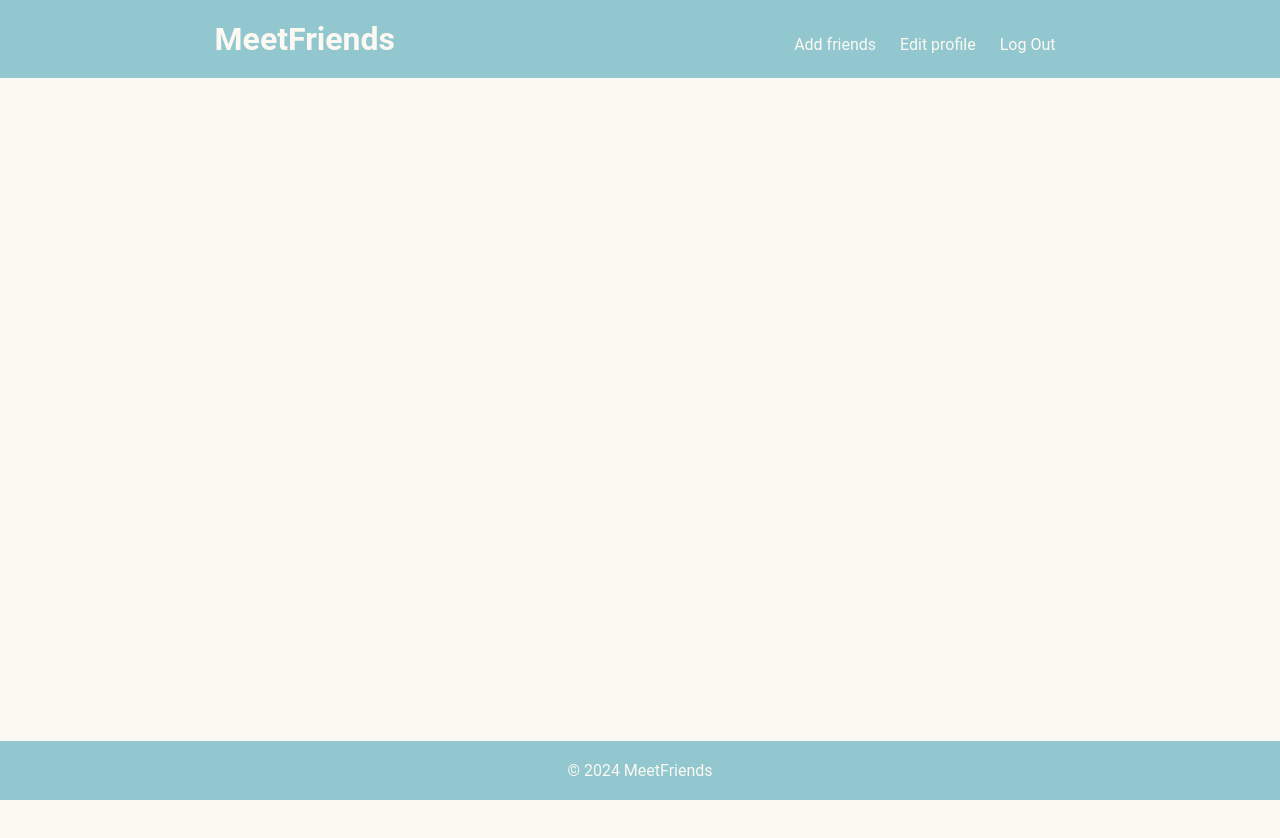
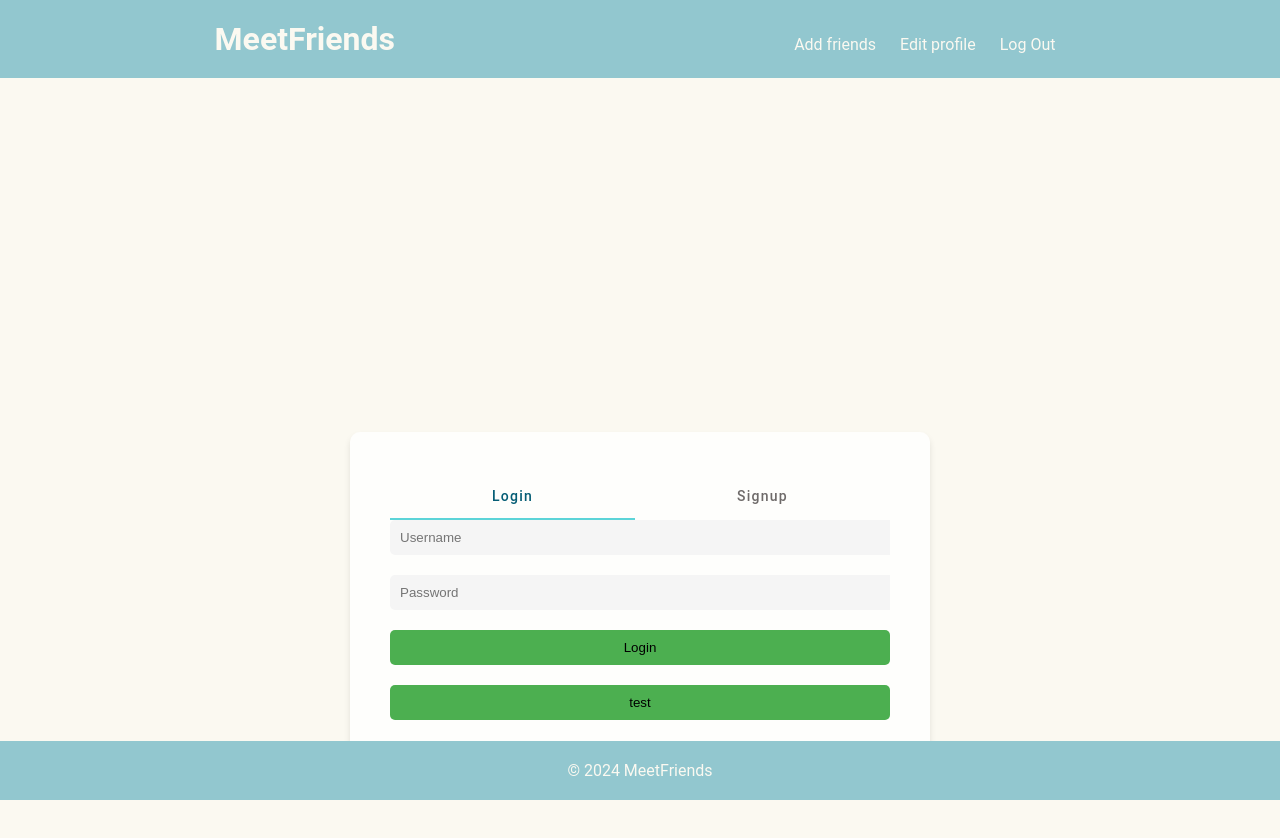
Before and after one commit to leksonn/MeetFriends-frontend, an Angular app: page / in a window 1280 px wide. Shown: the top 838 px of the page. Before the commit the page ends 800 px from the top, so only its background shows below. Built offline with nearby package versions, Linux system fonts and the light colour scheme.

Commit message:
Brute force merged to main

```diff
--- a/src/app/app-routing.module.ts
+++ b/src/app/app-routing.module.ts
@@ -4,6 +4,7 @@ import {HomepageComponent} from "./homepage/homepage.component";
 import {MeetUpRequestComponent} from './meet-up-request/meet-up-request.component';
 import {PendingMeetupRequestsComponent} from './pending-meetup-requests/pending-meetup-requests.component';
 import {MeetUpConfirmationComponent} from "./meet-up-confirmation/meet-up-confirmation.component";
+import { LoginComponent } from './login/login.component';
 
 const routes: Routes = [
   {
@@ -19,6 +20,10 @@ const routes: Routes = [
     component: MeetUpRequestComponent
   },
   {
+    path: "",
+    component: LoginComponent
+  },
+  {
     path: "pending",
     component: PendingMeetupRequestsComponent
   }
--- a/src/app/homepage/homepage.component.html
+++ b/src/app/homepage/homepage.component.html
@@ -3,11 +3,11 @@
         <button class="dugme" mat-raised-button color="primary" (click)="redirectToMeetup()">View Scheduled</button>
     </div> </mat-tab>
     <mat-tab label="Check Requests"><div class="position">
-        <button class="dugme" mat-raised-button color="primary" (click)="redirectToMeetup()">Do you have any new request?</button>
+        <button class="dugme" mat-raised-button color="primary" (click)="redirectToCheck()">Do you have any new request?</button>
     </div>
     </mat-tab>
     <mat-tab label="Send Request"> <div class="position">
-        <button class="dugme" mat-raised-button color="primary" (click)="redirectToMeetup()">Want to meet up?</button>
+        <button class="dugme" mat-raised-button color="primary" (click)="redirectToSend()">Want to meet up?</button>
     </div> </mat-tab>
 
     <mat-tab label="View Friends">  <div class="position">
--- a/src/app/homepage/homepage.component.ts
+++ b/src/app/homepage/homepage.component.ts
@@ -19,6 +19,12 @@ export class HomepageComponent implements OnInit{
   redirectToMeetup(): void {
     this.router.navigate(['/meetup']);
   }
+  redirectToSend():void{
+    this.router.navigate(['/request'])
+  }
 
 
+  redirectToCheck() {
+    this.router.navigate(['/pending'])
+  }
 }
--- /dev/null
+++ b/src/app/login/login.component.css
@@ -0,0 +1,80 @@
+body, html {
+    margin: 0;
+    padding: 0;
+    height: 100%;
+    font-family: Arial, sans-serif;
+    color:black;
+}
+
+.login-container {
+    display: flex;
+    justify-content: center;
+    align-items: center;
+    height: 100%;
+    margin-top: 10%;
+}
+
+.login-box {
+    width: 500px;
+    padding: 40px;
+    border-radius: 10px;
+    color: #1d1818;
+    background-color: rgba(255, 255, 255, 0.8); /* Semi-transparent white background */
+    text-align: center;
+    box-shadow: 0 4px 6px rgba(0, 0, 0, 0.1); /* Shadow effect */
+
+}
+
+
+input[type="text"],
+input[type="password"],
+input[type='email'],
+button {
+    width: 100%;
+    padding: 10px;
+    margin-bottom: 20px;
+    border: none;
+    border-radius: 5px;
+}
+
+input[type="text"],
+input[type="password"],
+input[type="email"]{
+    background-color: #f5f5f5; /* Light gray background */
+}
+
+button {
+    background-color: #4CAF50; /* Green */
+    color: black;
+    cursor: pointer;
+}
+
+button:hover {
+    background-color: #45a049; /* Darker green on hover */
+}
+
+
+
+.signup-form button {
+    width: 100%;
+    padding: 10px;
+    background-color: #4caf50;
+    color: #333333;
+    border: none;
+    border-radius: 5px;
+    cursor: pointer;
+}
+
+.signup-form button:hover {
+    background-color: #45a049;
+}
+.mat-mdc-tab-group, .mat-mdc-tab-nav-bar {
+    --mat-tab-header-inactive-label-text-color: rgb(14 7 7 / 60%);
+    --mat-tab-header-inactive-hover-label-text-color: rgba(25, 154, 183);
+    --mat-tab-header-active-label-text-color: rgba(5, 93, 117);
+    --mat-tab-header-active-ripple-color: #53d4bd;
+    --mat-tab-header-inactive-ripple-color: #43c7ca;
+    --mat-tab-header-active-focus-label-text-color: rgba(5, 93, 117);
+    --mdc-tab-indicator-active-indicator-color: #5cd4d8;
+    --mat-tab-header-active-focus-indicator-color: #5cd4d8;
+}
--- /dev/null
+++ b/src/app/login/login.component.html
@@ -0,0 +1,25 @@
+<div class="login-container">
+    <div class="login-box">
+        <mat-tab-group>
+            <mat-tab label="Login">
+                <form [formGroup]="form" (ngSubmit)="submitLogin()" >
+                    <input formControlName="username" type="text" placeholder="Username" required>
+                    <input formControlName="password" type="password" placeholder="Password" required>
+                    <button  type="submit">Login</button>
+                </form>
+                <button (click)="getUsers()">test</button>
+            </mat-tab>
+            <mat-tab label="Signup">
+                <form [formGroup]="form2" (ngSubmit)="submitSignup()">
+                    <input formControlName="username"  type="text" id="username" name="username" placeholder="username" required>
+                    <input formControlName="password" type="password" id="password" name="password" placeholder="password" required>
+                    <input formControlName="confirmpass" type="password" id="confirm_password" name="confirm_password" placeholder="confirm password" required>
+                    <input formControlName="email" type="email" placeholder="E-mail" required>
+                    <button type="submit">Sign Up</button>
+                </form>
+
+            </mat-tab>
+        </mat-tab-group>
+
+    </div>
+</div>
--- /dev/null
+++ b/src/app/login/login.component.ts
@@ -0,0 +1,50 @@
+import {Component} from '@angular/core';
+import {MatTabsModule} from '@angular/material/tabs';
+import {FormBuilder, FormGroup, ReactiveFormsModule} from "@angular/forms";
+
+import { Router } from '@angular/router';
+import { LoginService } from '../sevices/login.service';
+
+
+@Component({
+  selector: 'app-login',
+  templateUrl: './login.component.html',
+  styleUrl: './login.component.css',
+  standalone: true,
+  imports: [MatTabsModule, ReactiveFormsModule],
+})
+export class LoginComponent {
+  form: FormGroup;
+  form2: FormGroup;
+  constructor(formBuilder: FormBuilder,private service:LoginService,private router:Router) {
+    this.form = formBuilder.group({
+      username: [''],
+      password: [''],
+
+    })
+    this.form2=formBuilder.group({
+          username:[''],
+          password:[''],
+          confirmpass:[''],
+          email:['']
+        }
+    )
+  }
+  getUsers():void{
+    console.log("first"+this.form.value.username)
+    console.log(this.service.getLoginInfo(this.form.value.username))
+  }
+
+
+  submitSignup() {
+    console.log(this.form2.value)
+  }
+
+  submitLogin() {
+    if(this.service.getLoginInfo(this.form.value.username)){
+      console.log("Login successfull")
+      this.router.navigate(['/home'])
+    }
+
+  }
+}
--- /dev/null
+++ b/src/app/sevices/login.service.ts
@@ -0,0 +1,20 @@
+import {HttpClient} from "@angular/common/http";
+import {Injectable, numberAttribute} from "@angular/core";
+
+@Injectable()
+export class LoginService{
+    Userarray:string[]=["dzanof","lekson","hodzo","undefined"];
+    constructor(){
+
+    }
+    public getLoginInfo(test:string):boolean{
+        let i;
+        for (i=0;i<this.Userarray.length;i+=1){
+            console.log(i);
+            if (this.Userarray.at(i) == test){
+                return true
+            }
+        }
+        return  false
+    }
+}
```
Also changed, not shown: src/app/app.module.ts (+8 -5 lines).
